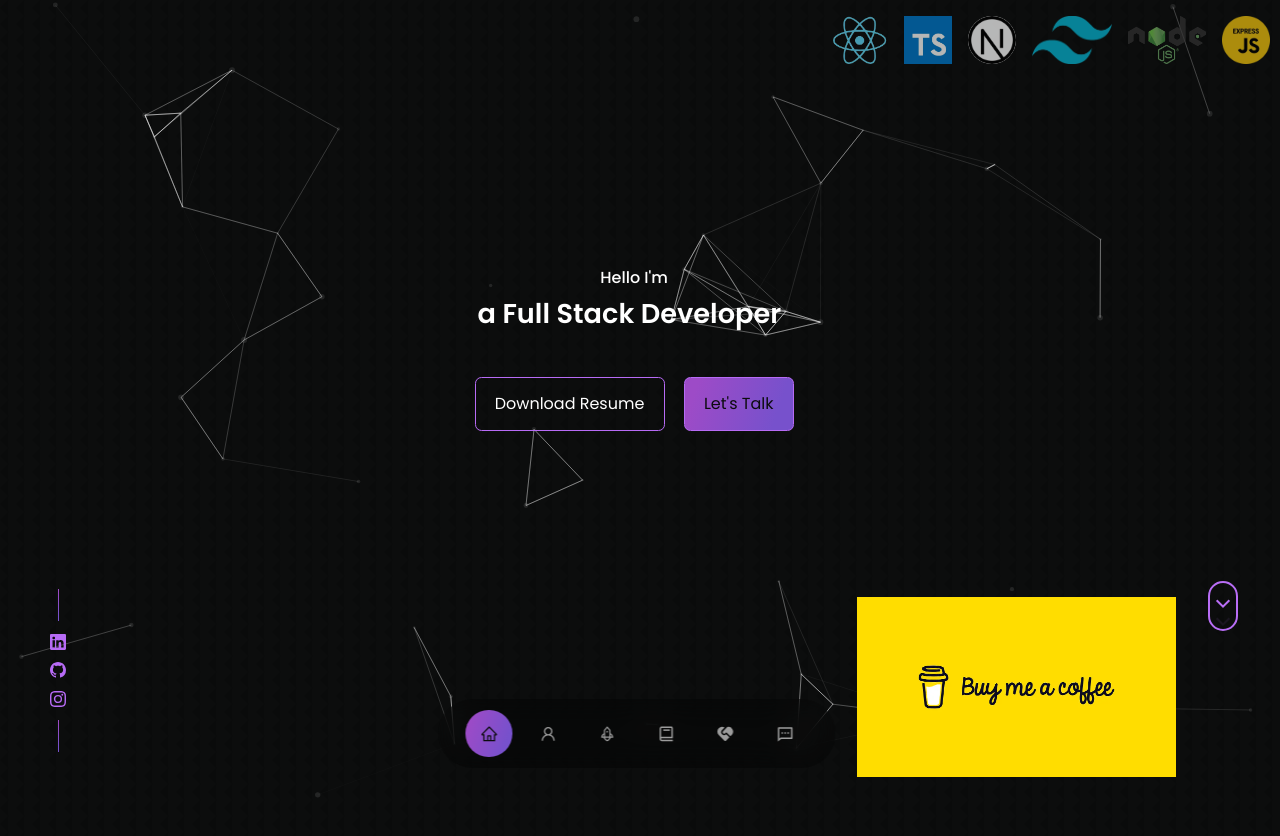
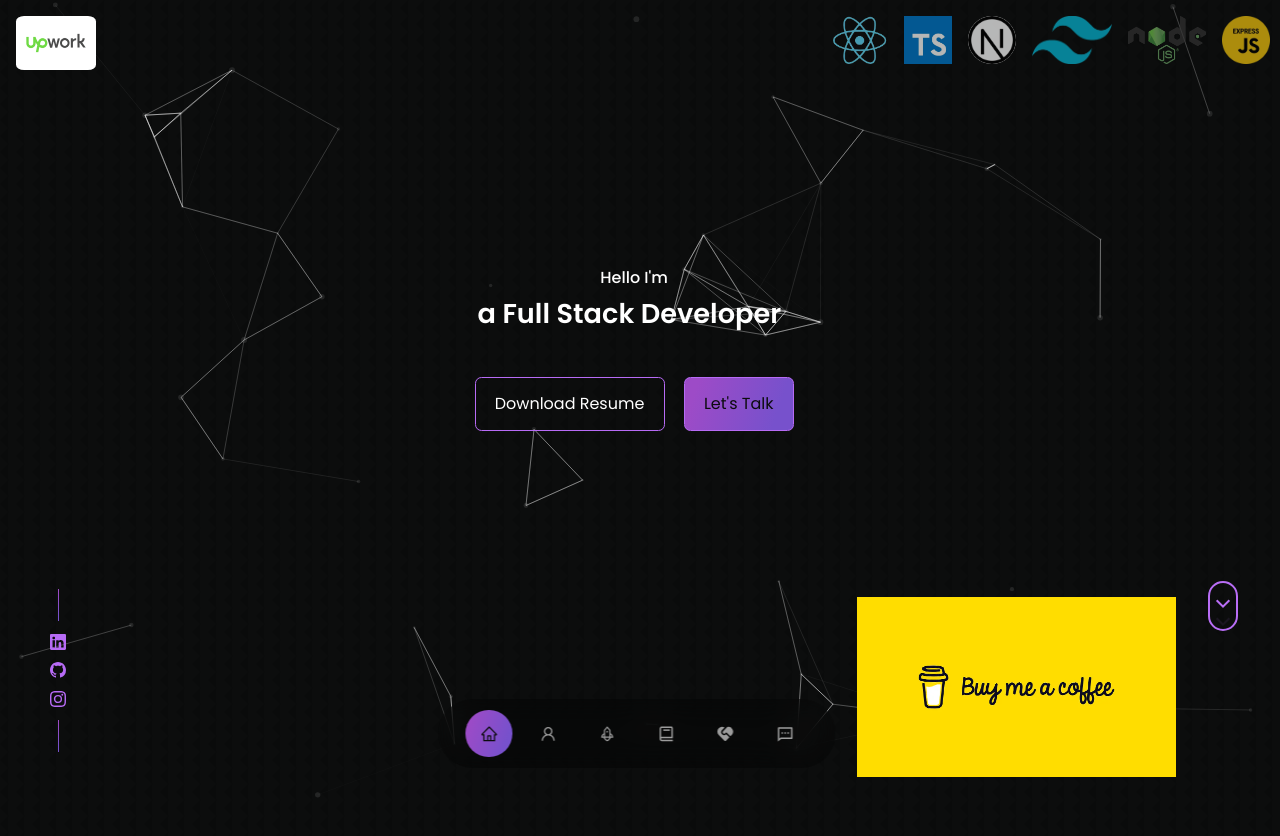
Before and after one commit to najrul04/portfolio_main, a React (Vite) app: page / in a window 1280 px wide. Shown: the top 836 px of the page. Built offline with nearby package versions, Linux system fonts and the light colour scheme.

Commit message:
added-upwork-on-header

```diff
--- a/src/components/header/Header.css
+++ b/src/components/header/Header.css
@@ -22,6 +22,14 @@ header {
   opacity: 70%;
 }
 
+.upWork{
+  width: 5rem;
+  margin: 1rem 0 0 1rem;
+  padding: 10px;
+  border-radius: 10%;
+  background: #ffffff;
+  position: absolute;
+}
 
 @keyframes wiggle {
   0%,
--- a/src/components/header/Header.jsx
+++ b/src/components/header/Header.jsx
@@ -41,7 +41,13 @@ const Header = () => {
               />
             ))}
           </div>
+          <div className="upWork">
+            <a href="https://www.upwork.com/freelancers/~0164d34a597d34e0dd"  target="_blank">
+            <img src="/src/assets/personal_links/upWork.webp" alt="UpWork" />
+            </a>
+          </div>
         </div>
+
 
         <Particles
           id="tsparticles"
```
